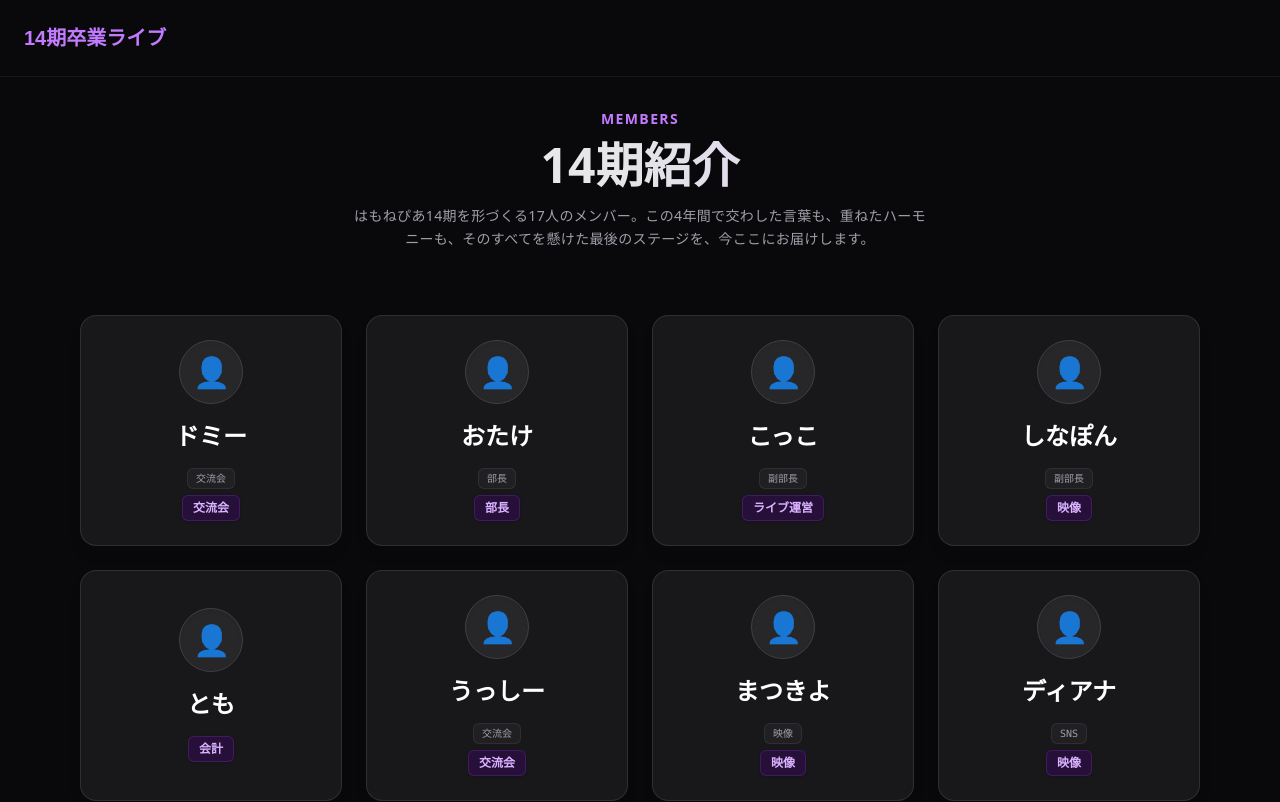
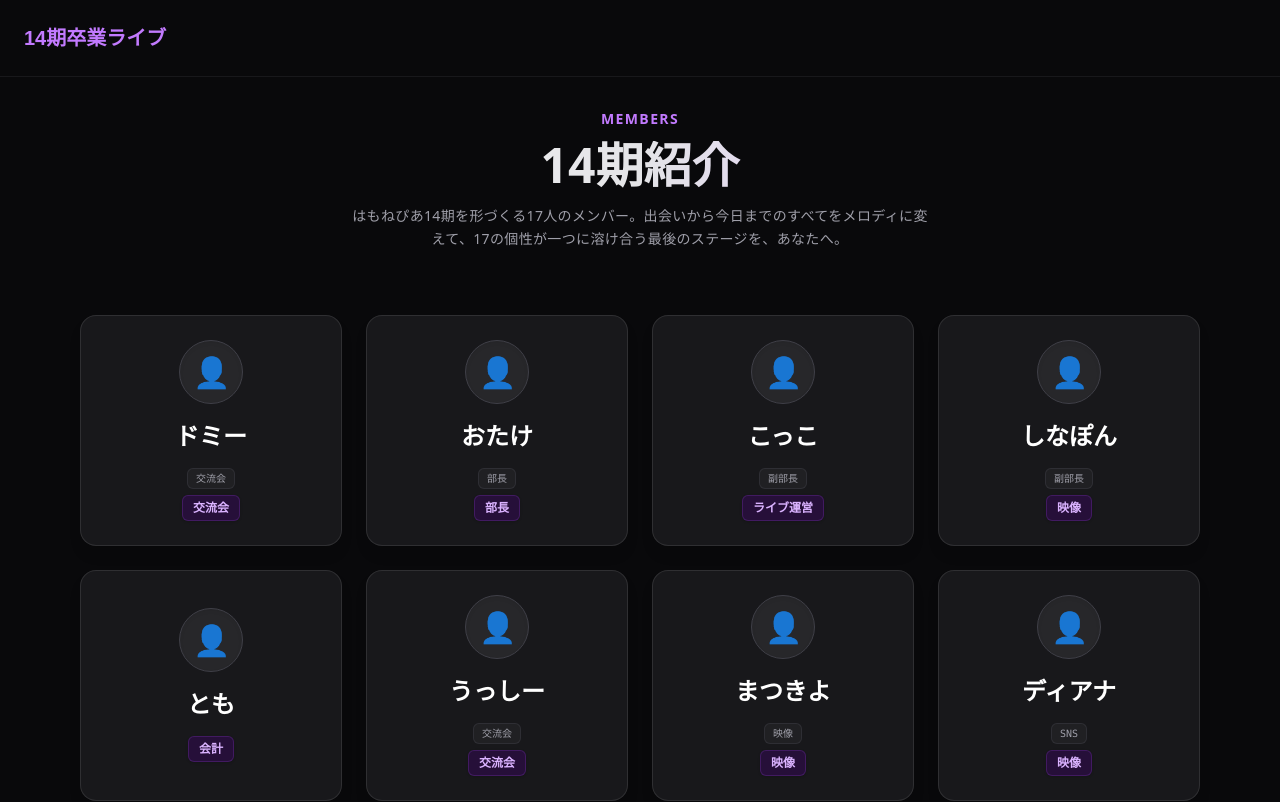
Before and after one commit to yuto171031126-netizen/my-app, a Next.js app: page /about in a window 1280 px wide. Shown: the top 802 px of the page. Built offline with nearby package versions, Linux system fonts and the light colour scheme.

Commit message:
fix: swap home page and domy page paths

```diff
--- a/app/about/page.tsx
+++ b/app/about/page.tsx
@@ -1,30 +1,13 @@
 "use client";
 
-// Firebaseなどは以前のものをそのまま引き継ぎ
-// (import initializeApp, getFirestore, etc.)
-import { initializeApp, getApps, getApp } from "firebase/app";
-import { getFirestore } from "firebase/firestore";
-
-// Firebase初期化（以前のYOUR_API_KEYなどを使用）
-const firebaseConfig = {
-  // ここに自分のConfigを貼り付ける
-};
-const app = getApps().length === 0 ? initializeApp(firebaseConfig) : getApp();
-const db = getFirestore(app);
-
-// ==========================================
-// 型定義（1枚目の画像の情報を統合）
-// ==========================================
 interface Member {
   id: string; // 詳細ページへのリンクID (例: "dommy", "otake")
-  nickname: string; // これをカードのメインタイトルにする
+  nickname: string; // カードのメインタイトル
   roleGen: string; // 14期運営時の役職
   roleLive: string; // 14期卒ライ運営時の役職
-  // 必要であればパートなども追加可能
-  // parts?: string[];
 }
 
-// メンバーデータ（1枚目の画像の情報をベースに本名を削除しIDを追加）
+// メンバーデータ
 const members: Member[] = [
   { id: "dommy", nickname: "ドミー", roleGen: "交流会", roleLive: "交流会" },
   { id: "otake", nickname: "おたけ", roleGen: "部長", roleLive: "部長" },
@@ -49,18 +32,18 @@ export default function MembersGallery() {
   return (
     <div className="w-full max-w-6xl mx-auto px-4 py-8 bg-zinc-950 text-zinc-50 font-sans">
 
-      {/* 1枚目の画像で選んだかっこいいヘッダー（そのまま維持） */}
+      {/* ヘッダー */}
       <header className="text-center mb-16">
         <p className="text-purple-400 font-bold tracking-widest text-sm uppercase mb-3">MEMBERS</p>
         <h1 className="text-4xl md:text-5xl font-black mb-4 bg-clip-text text-transparent bg-gradient-to-r from-white via-zinc-200 to-purple-300">
           14期紹介
         </h1>
         <p className="text-zinc-400 max-w-xl mx-auto text-sm leading-relaxed tracking-wide">
-          はもねぴあ14期を形づくる17人のメンバー。この4年間で交わした言葉も、重ねたハーモニーも、そのすべてを懸けた最後のステージを、今ここにお届けします。
+          はもねぴあ14期を形づくる17人のメンバー。出会いから今日までのすべてをメロディに変えて、17の個性が一つに溶け合う最後のステージを、あなたへ。
         </p>
       </header>
 
-      {/* 2枚目の画像のようなギャラリー（グリッドレイアウト） */}
+      {/* ギャラリー（グリッドレイアウト） */}
       <div className="grid grid-cols-2 md:grid-cols-4 gap-6">
         {members.map((member) => (
           <MemberCard key={member.id} member={member} />
@@ -70,9 +53,8 @@ export default function MembersGallery() {
   );
 }
 
-// 2枚目の画像を再現したクリック可能なメンバーカード（修正版）
+// クリック可能なメンバーカード
 function MemberCard({ member }: { member: Member }) {
-  // 詳細ページへのURL (例: /about/dommy)
   const detailUrl = `/about/${member.id}`;
 
   return (
@@ -83,24 +65,21 @@ function MemberCard({ member }: { member: Member }) {
         active:scale-[0.98] active:border-purple-400 active:bg-purple-900/20 active:shadow-[0_0_20px_rgba(168,85,247,0.4)]
       "
     >
-      {/* カード上部：アバター部分 */}
+      {/* アバター */}
       <div className="w-16 h-16 rounded-full bg-zinc-800 mb-4 flex items-center justify-center text-3xl shadow-inner border border-zinc-700">👤</div>
 
-      {/* カード中央：あだ名 */}
+      {/* あだ名 */}
       <h2 className="text-2xl font-black text-white hover:text-purple-300 transition-colors duration-150">
         {member.nickname}
       </h2>
 
-      {/* カード下部：役職情報をスタイリッシュにタグ化 */}
+      {/* 役職情報 */}
       <div className="mt-4 space-y-1.5 w-full flex flex-col items-center">
-        {/* 14期運営時の役職 */}
         {member.roleGen !== "—" && (
           <span className="inline-block px-2 py-0.5 rounded-md bg-zinc-800/60 border border-zinc-700/50 text-[10px] text-zinc-400 font-mono">
             {member.roleGen}
           </span>
         )}
-
-        {/* 卒ライ運営時の役職 */}
         <span className="inline-block px-2.5 py-1 rounded-md bg-purple-950/40 border border-purple-500/20 text-xs text-purple-300 font-semibold shadow-sm">
           {member.roleLive}
         </span>
```
